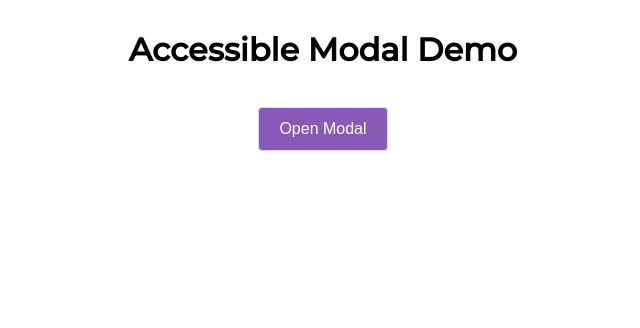
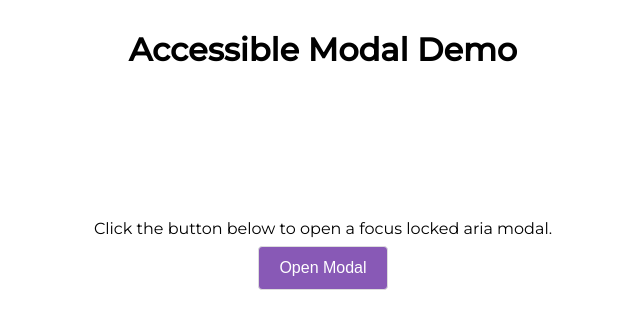
Before and after one commit to iamBevan/a11y-modal, a React (Create React App) app: page / in a window 1280 px wide. Shown: the top 328 px of the page, without its empty margins (317-957 px from the left). Built offline with nearby package versions, Linux system fonts and the light colour scheme.

Commit message:
include some instruction and update styling

```diff
--- a/src/App.tsx
+++ b/src/App.tsx
@@ -26,6 +26,10 @@ function App() {
 					<Form onClose={toggleModal} />
 				</Modal>
 				<div role='button' tabIndex={0}>
+					<p>
+						Click the button below to open a focus locked aria
+						modal.
+					</p>
 					<button
 						onClick={() => setShouldShowModal(!shouldShowModal)}
 					>
--- a/src/app.scss
+++ b/src/app.scss
@@ -3,7 +3,7 @@
 }
 
 .main {
-	margin-top: 30px;
+	margin: 150px 0;
 	display: flex;
 	justify-content: center;
 }
```
